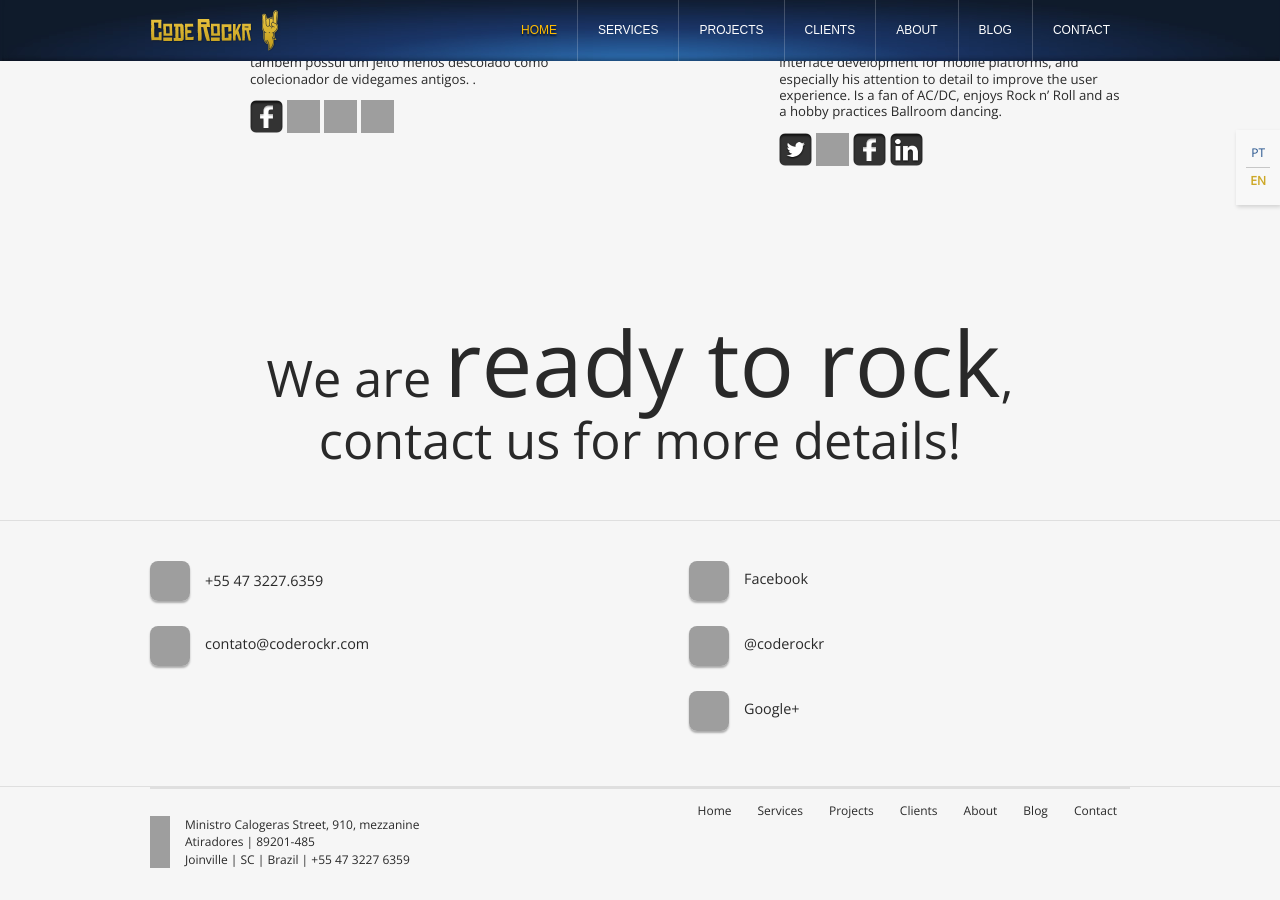
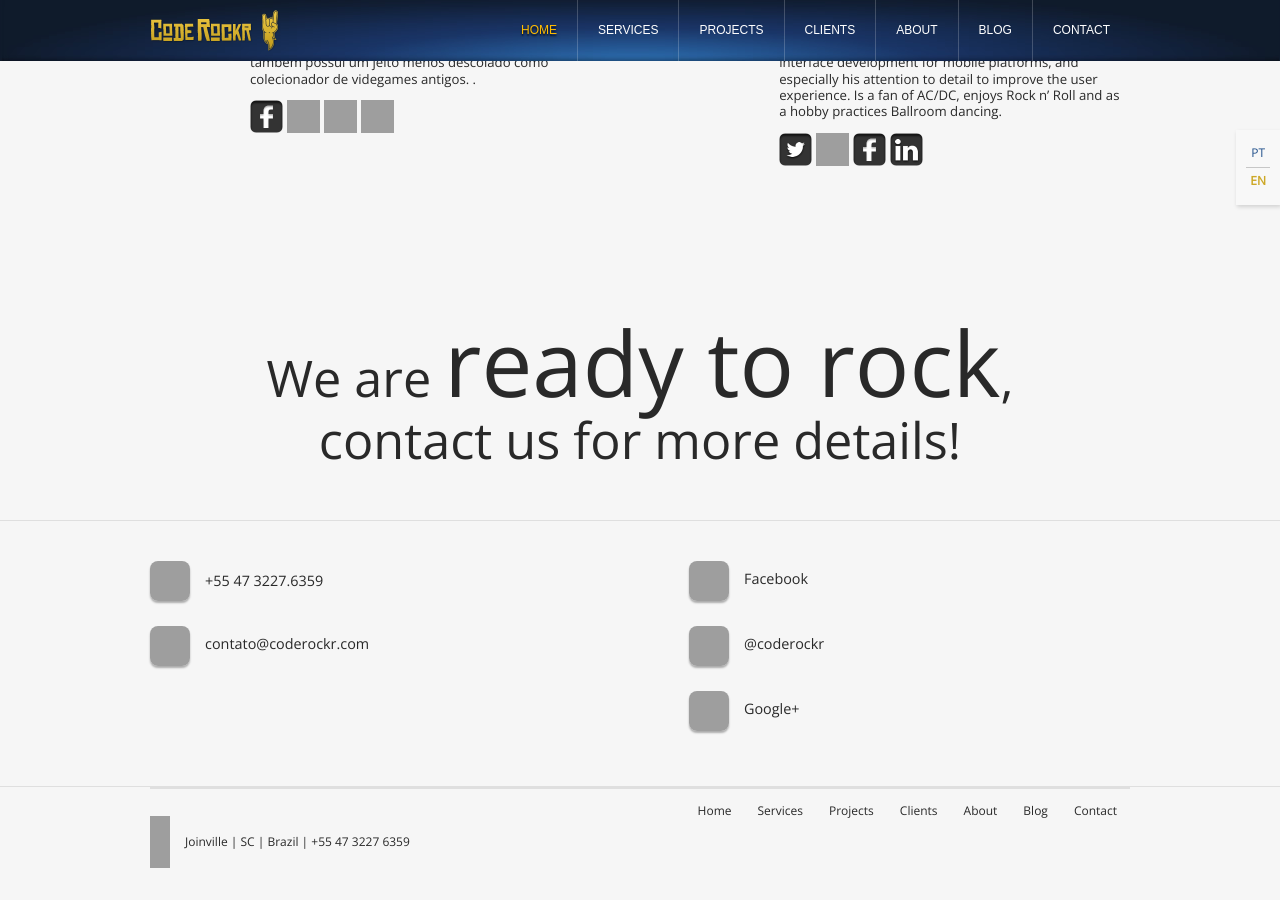
Before and after one commit to Coderockr/en.coderockr.github.com, a Jekyll site: the page built from index.html, in a window 1280 px wide and 900 px high, scrolled down 3766 px. Built offline with Jekyll 4.4.1, drawn with Linux system fonts in a browser that asks for light colours; nearby versions of some CDN libraries; some web fonts are replaced; the list of posts is cut into pages by our own code; grey boxes are pictures that could not be loaded.

Commit message:
Address removed

```diff
--- a/index.html
+++ b/index.html
@@ -225,7 +225,7 @@
         <div class="col1">
           <p>
             <img src="/public/images/rockrhand.png" width="20" height="52" alt="" />
-            Ministro Calogeras Street, 910, mezzanine<br />Atiradores | 89201-485<br />Joinville | SC | Brazil | +55 47 3227 6359
+            <br/>Joinville | SC | Brazil | +55 47 3227 6359
           </p>
         </div>
         <div class="col2">
```
Also changed, not shown: 1 other file.
